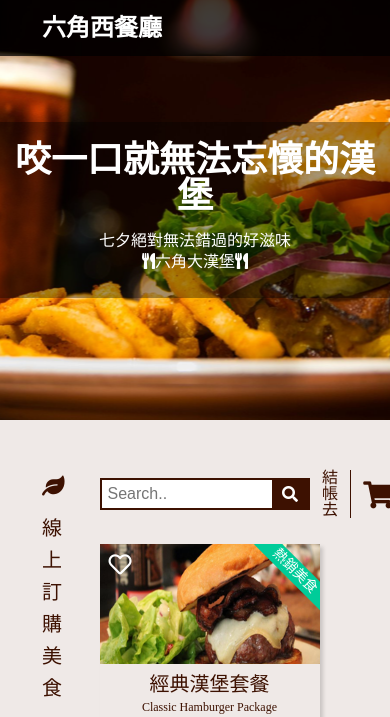
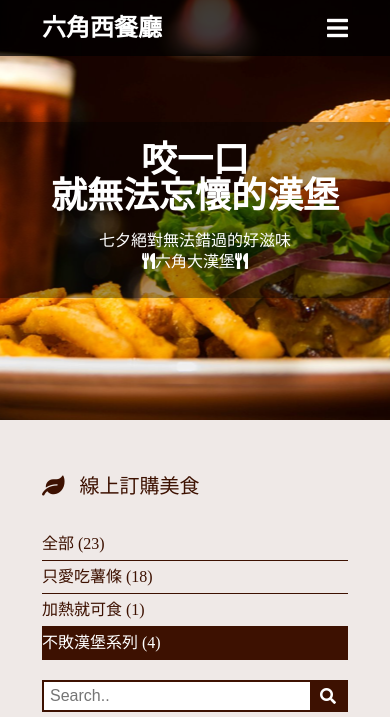
Before and after one commit to ernest0713/Hexschool-rwd-finalhomework, a plain HTML site: page menu.html in a window 390 px wide. Shown: the top 717 px of the page. Drawn offline with nearby package versions, Linux system fonts and the light colour scheme.

Commit message:
新增 menu rwd CSS

```diff
--- a/css/main.css
+++ b/css/main.css
@@ -443,7 +443,6 @@ img{
     display: flex;
     -ms-flex-direction: column;
     flex-direction: column;
-    min-width: 0;
     word-wrap: break-word;
     background-color: #EFE9E7;
 	box-shadow: 3px 3px 4px 0px rgba(0,0,0,0.16);
@@ -858,6 +857,30 @@ a.forgot-password:hover, a.forgot-password:active, a.has-account:hover{
 	.navbar a.showMenu{
 		display: block;
 	}
+
+	.foodMenu{
+		flex-wrap: wrap;
+	}
+	.sidebar{
+		margin: 0;
+		width: 100%;
+	}
+	.items div.topbar{
+		justify-content: flex-end;
+		flex-wrap: wrap;
+		margin-top: 20px;
+	}
+	.items div.topbar ul{
+		margin-top: 20px;
+	}
+	.items .food-card, .food-card-img{
+		width: 100%;
+	}
+	.food-card-img .tag{
+		transform: rotate(45deg);
+	    right: -85px;
+	    top: 20px;
+	}
 }
 
 /*RWD SETTING END*/
--- a/menu.html
+++ b/menu.html
@@ -7,7 +7,8 @@
 	<link rel="stylesheet" type="text/css" href="https://cdnjs.cloudflare.com/ajax/libs/meyer-reset/2.0/reset.min.css">
 	<link rel="stylesheet" type="text/css" href="css/main.css">
 	<link rel="stylesheet" href="https://use.fontawesome.com/releases/v5.8.2/css/all.css" integrity="sha384-oS3vJWv+0UjzBfQzYUhtDYW+Pj2yciDJxpsK1OYPAYjqT085Qq/1cq5FLXAZQ7Ay" crossorigin="anonymous">
-
+	<script src="https://cdnjs.cloudflare.com/ajax/libs/jquery/3.2.1/jquery.min.js"></script>
+	<script src="js/main.js"></script>
 	<title>Hex Restaurant</title>
 </head>
 <body>
@@ -15,14 +16,15 @@
 		<div class="navbar">
 			<h1><a href="#">六角西餐廳</a></h1>
 			<ul>
-				<li><a href="#">特色</a></li>
-				<li><a href="#">主廚</a></li>
-				<li><a href="#">地圖</a></li>
+				<li><a href="#special">特色</a></li>
+				<li><a href="#mainchef">主廚</a></li>
+				<li><a href="#map">地圖</a></li>
 			</ul>
+			<a href="#" class="showMenu"><i class="fas fa-bars"></i></a>
 		</div>
 		<div class="header">
 			<div>
-				<h2>咬一口就無法忘懷的漢堡</h2>
+				<h2>咬一口<br>就無法忘懷的漢堡</h2>
 				<p>七夕絕對無法錯過的好滋味<br><i class="fas fa-utensils"></i>六角大漢堡<i class="fas fa-utensils"></i></p>
 			</div>
 		</div>
```
Also changed, not shown: login.html (+8 -6 lines), register.html (+8 -6 lines), template.html (+7 -5 lines).
